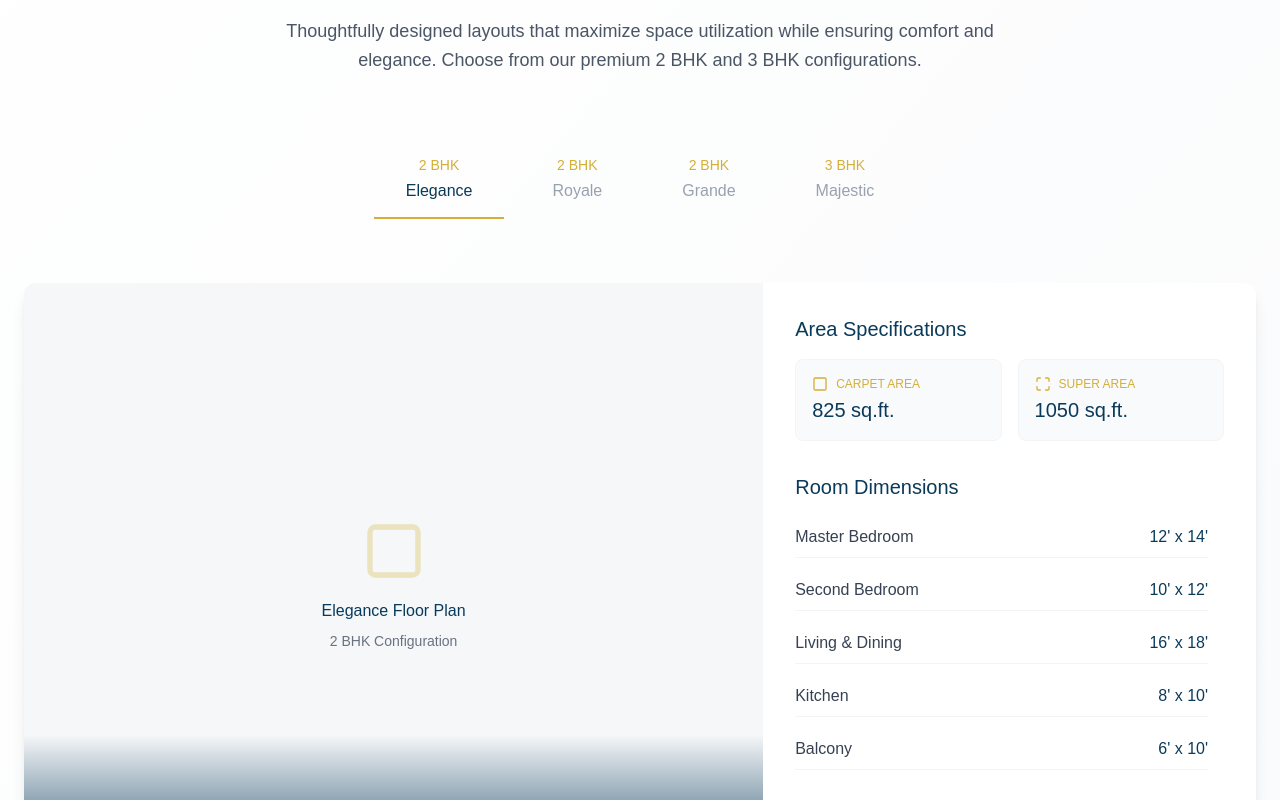
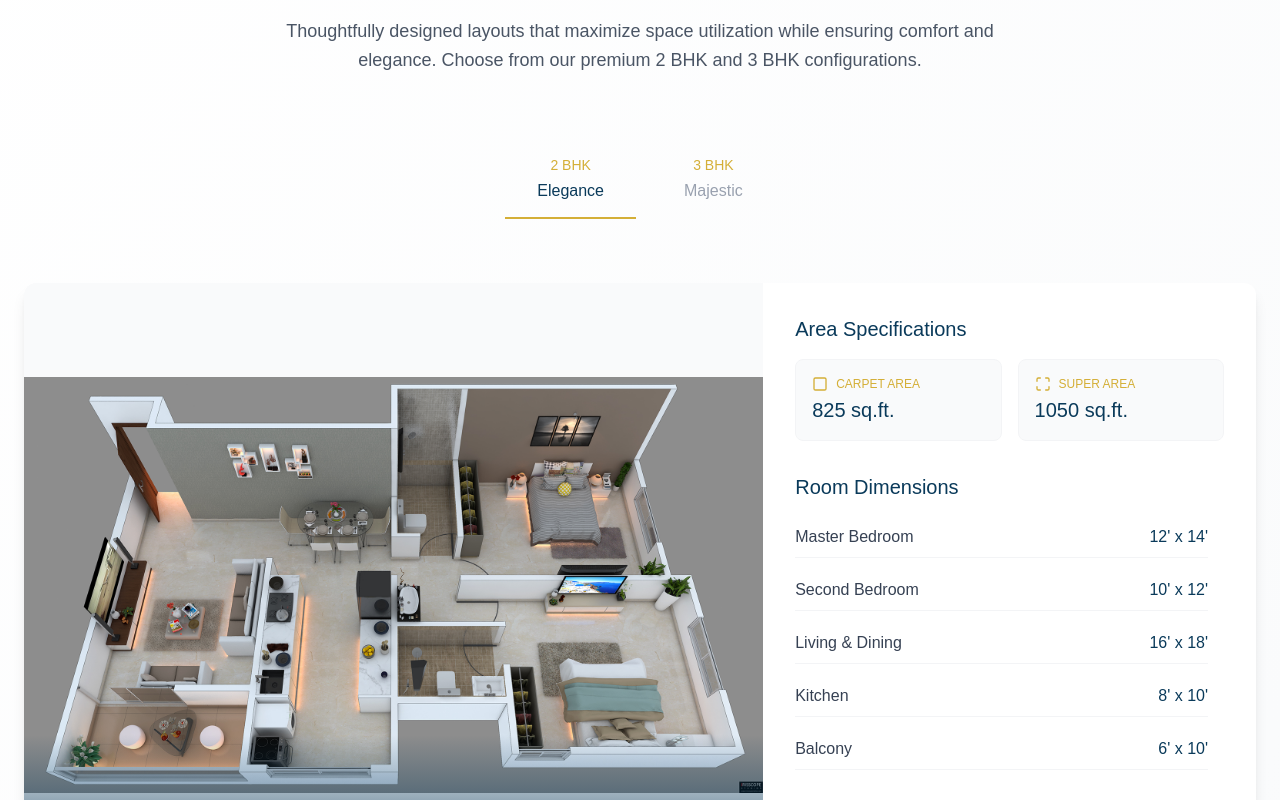
Before and after one commit to Maheshkadam-Delxn/AnantShree, a Next.js app in the folder myapp/: page / in a window 1280 px wide. Shown: the part 4480-5280 px from the top of the page. Built offline with nearby package versions, Linux system fonts and the light colour scheme.

Commit message:
timeline

```diff
--- a/myapp/src/components/AboutKG.jsx
+++ b/myapp/src/components/AboutKG.jsx
@@ -1,7 +1,7 @@
 "use client"
 import React from 'react';
 import { Award, Users, Building, Calendar, Target, ArrowRight } from 'lucide-react';
-
+import Image from 'next/image';
 const AboutKherGroup = () => {
   // Group companies data
   const groupCompanies = [
@@ -83,9 +83,16 @@ const AboutKherGroup = () => {
           </div>
 
           <div className="relative min-h-[400px] bg-gray-100 rounded-xl overflow-hidden">
-            {/* This would be your actual Image component */}
-            <div className="absolute inset-0 bg-[#f5f7f9] flex items-center justify-center">
-              <p className="text-[#0a3a5a] font-medium">Kher Group Headquarters Image</p>
+  {/* Using Next.js Image component */}
+  <Image
+    src="/img/building.jpg" // Use your actual headquarters image path here
+    alt="Kher Group Headquarters"
+    layout="fill"
+    objectFit="cover"
+    priority
+  />
+  <div className="absolute inset-0 bg-gradient-to-t from-[#0a3a5a]/70 to-transparent flex items-end justify-start p-6">
+    <p className="text-white font-medium text-xl">Kher Group Headquarters</p>
   </div>
 </div>
         </div>
@@ -150,7 +157,8 @@ const AboutKherGroup = () => {
         </div>
 
         {/* Legacy and Achievements */}
-        <div className="mb-24">
+
+        <div className="mb-24 px-4 sm:px-6">
       <div className="text-center mb-16">
         <span className="text-sm text-[#d4af37] uppercase tracking-widest font-medium">Our Proud Journey</span>
         <h3 className="text-3xl font-light text-[#0a3a5a] mt-3 mb-6">Legacy and Achievements</h3>
@@ -158,29 +166,47 @@ const AboutKherGroup = () => {
       </div>
 
       <div className="relative">
-            {/* Timeline line */}
-            <div className="absolute left-1/2 transform -translate-x-1/2 h-full w-0.5 bg-gradient-to-b from-[#0a3a5a] to-[#d4af37]/30"></div>
+        {/* Timeline line - hidden on mobile, visible on md screens and up */}
+        <div className="hidden md:block absolute left-1/2 transform -translate-x-1/2 h-full w-0.5 bg-gradient-to-b from-[#0a3a5a] to-[#d4af37]/30"></div>
+
+        {/* Timeline line - visible only on mobile, positioned on left side */}
+        <div className="md:hidden absolute left-4 top-0 h-full w-0.5 bg-gradient-to-b from-[#0a3a5a] to-[#d4af37]/30"></div>
 
         {/* Achievement items */}
         <div className="space-y-16 relative">
           {achievements.map((achievement, index) => (
-                <div key={index} className={`flex flex-col ${index % 2 === 0 ? 'md:flex-row' : 'md:flex-row-reverse'} items-center`}>
-                  <div className={`w-full md:w-1/2 mb-8 md:mb-0 ${index % 2 === 0 ? 'md:pr-12 text-right' : 'md:pl-12 text-left'}`}>
+            <div key={index} className={`flex flex-col md:items-center ${
+              index % 2 === 0 ? 'md:flex-row' : 'md:flex-row-reverse'
+            }`}>
+              {/* Content section */}
+              <div className={`
+                w-full pl-12 md:pl-0
+                md:w-1/2
+                ${index % 2 === 0 ? 'md:pr-12 md:text-right' : 'md:pl-12 md:text-left'}
+              `}>
                 <span className="text-sm text-[#d4af37] font-medium">{achievement.year}</span>
                 <h4 className="text-xl font-medium text-[#0a3a5a] mb-2">{achievement.title}</h4>
                 <p className="text-gray-600">{achievement.description}</p>
               </div>
 
-                  <div className="absolute left-1/2 transform -translate-x-1/2 w-10 h-10 rounded-full border-4 border-white bg-[#d4af37] flex items-center justify-center z-10">
+              {/* Timeline dot for desktop */}
+              <div className="hidden md:flex absolute left-1/2 transform -translate-x-1/2 w-10 h-10 rounded-full border-4 border-white bg-[#d4af37] items-center justify-center z-10">
                 <Award size={16} className="text-white" />
               </div>
 
-                  <div className="w-full md:w-1/2"></div>
+              {/* Timeline dot for mobile */}
+              <div className="md:hidden absolute left-4 transform -translate-x-1/2 w-8 h-8 rounded-full border-3 border-white bg-[#d4af37] flex items-center justify-center z-10">
+                <Award size={12} className="text-white" />
+              </div>
+
+              {/* Empty div for desktop layout */}
+              <div className="hidden md:block w-full md:w-1/2"></div>
             </div>
           ))}
         </div>
       </div>
     </div>
+
 
         {/* Group Companies Logos */}
         <div>
--- a/myapp/src/components/FloorPlans.jsx
+++ b/myapp/src/components/FloorPlans.jsx
@@ -15,7 +15,7 @@ const FloorPlans = () => {
       carpetArea: "825 sq.ft.",
       superArea: "1050 sq.ft.",
       price: "₹95L onwards",
-      image: "/images/floor-plans/2bhk-elegance.jpg",
+      image: "/img/interior.jpg",
       dimensions: [
         { room: "Master Bedroom", size: "12' x 14'" },
         { room: "Second Bedroom", size: "10' x 12'" },
@@ -26,47 +26,14 @@ const FloorPlans = () => {
         { room: "Common Bathroom", size: "5' x 8'" }
       ]
     },
-    royale: {
-      title: "Royale",
-      type: "2 BHK",
-      carpetArea: "950 sq.ft.",
-      superArea: "1175 sq.ft.",
-      price: "₹1.05Cr onwards",
-      image: "/images/floor-plans/2bhk-royale.jpg",
-      dimensions: [
-        { room: "Master Bedroom", size: "14' x 16'" },
-        { room: "Second Bedroom", size: "12' x 12'" },
-        { room: "Living & Dining", size: "18' x 20'" },
-        { room: "Kitchen", size: "9' x 11'" },
-        { room: "Balcony", size: "6' x 12'" },
-        { room: "Master Bathroom", size: "7' x 9'" },
-        { room: "Common Bathroom", size: "6' x 8'" }
-      ]
-    },
-    grande: {
-      title: "Grande",
-      type: "2 BHK",
-      carpetArea: "1075 sq.ft.",
-      superArea: "1290 sq.ft.",
-      price: "₹1.15Cr onwards",
-      image: "/images/floor-plans/2bhk-grande.jpg",
-      dimensions: [
-        { room: "Master Bedroom", size: "14' x 16'" },
-        { room: "Second Bedroom", size: "12' x 14'" },
-        { room: "Living & Dining", size: "20' x 22'" },
-        { room: "Kitchen", size: "10' x 12'" },
-        { room: "Balcony", size: "8' x 12'" },
-        { room: "Master Bathroom", size: "8' x 10'" },
-        { room: "Common Bathroom", size: "6' x 9'" }
-      ]
-    },
+
     majestic: {
       title: "Majestic",
       type: "3 BHK",
       carpetArea: "1350 sq.ft.",
       superArea: "1625 sq.ft.",
       price: "₹1.45Cr onwards",
-      image: "/images/floor-plans/3bhk-majestic.jpg",
+      image: "/img/interiorr.jpg",
       dimensions: [
         { room: "Master Bedroom", size: "16' x 18'" },
         { room: "Second Bedroom", size: "12' x 14'" },
@@ -85,8 +52,6 @@ const FloorPlans = () => {
   // Tabs configuration
   const tabs = [
     { id: 'elegance', label: 'Elegance', type: '2 BHK' },
-    { id: 'royale', label: 'Royale', type: '2 BHK' },
-    { id: 'grande', label: 'Grande', type: '2 BHK' },
     { id: 'majestic', label: 'Majestic', type: '3 BHK' },
   ];
 
@@ -134,16 +99,15 @@ const FloorPlans = () => {
           <div className="grid grid-cols-1 lg:grid-cols-5">
             {/* Floor Plan Image - Takes up 3/5 of the space on desktop */}
             <div className="lg:col-span-3 relative min-h-[400px] lg:min-h-[600px] bg-gray-50">
-              {/* Replace this with your actual floor plan image */}
-              <div className="absolute inset-0 flex items-center justify-center">
-                {/* This would be your actual Image component */}
-                <div className="w-full h-full bg-[#f5f7f9] flex items-center justify-center p-8">
-                  <div className="text-center">
-                    <Square size={64} className="text-[#d4af37]/30 mx-auto mb-4" />
-                    <p className="text-[#0a3a5a] font-medium">{floorPlans[activeTab].title} Floor Plan</p>
-                    <p className="text-sm text-gray-500 mt-2">{floorPlans[activeTab].type} Configuration</p>
-                  </div>
-                </div>
+              {/* Using the image from floorPlans data */}
+              <div className="relative w-full h-full">
+                <Image
+                  src={floorPlans[activeTab].image}
+                  alt={`${floorPlans[activeTab].title} Floor Plan`}
+                  layout="fill"
+                  objectFit="contain"
+                  priority
+                />
               </div>
 
               {/* Image Caption */}
```
Lines whose indentation alone changed are shown as unchanged.
